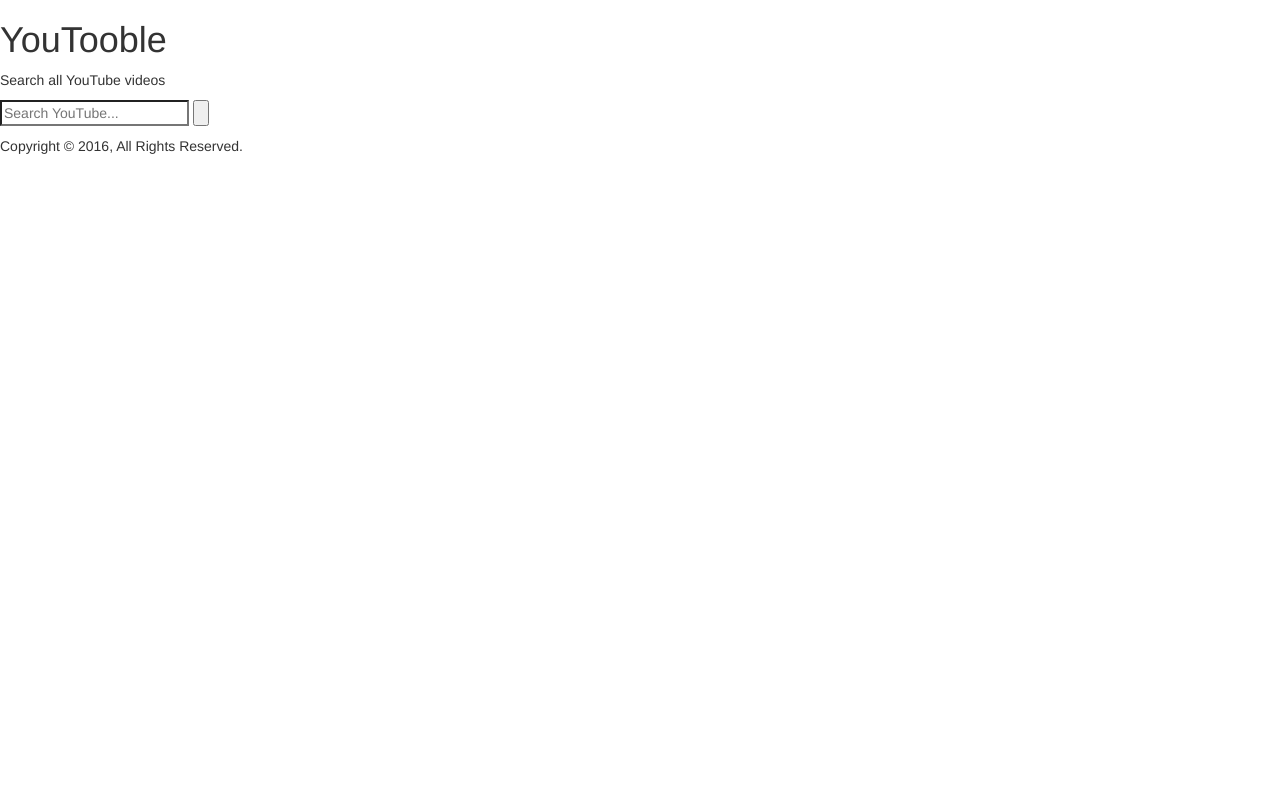
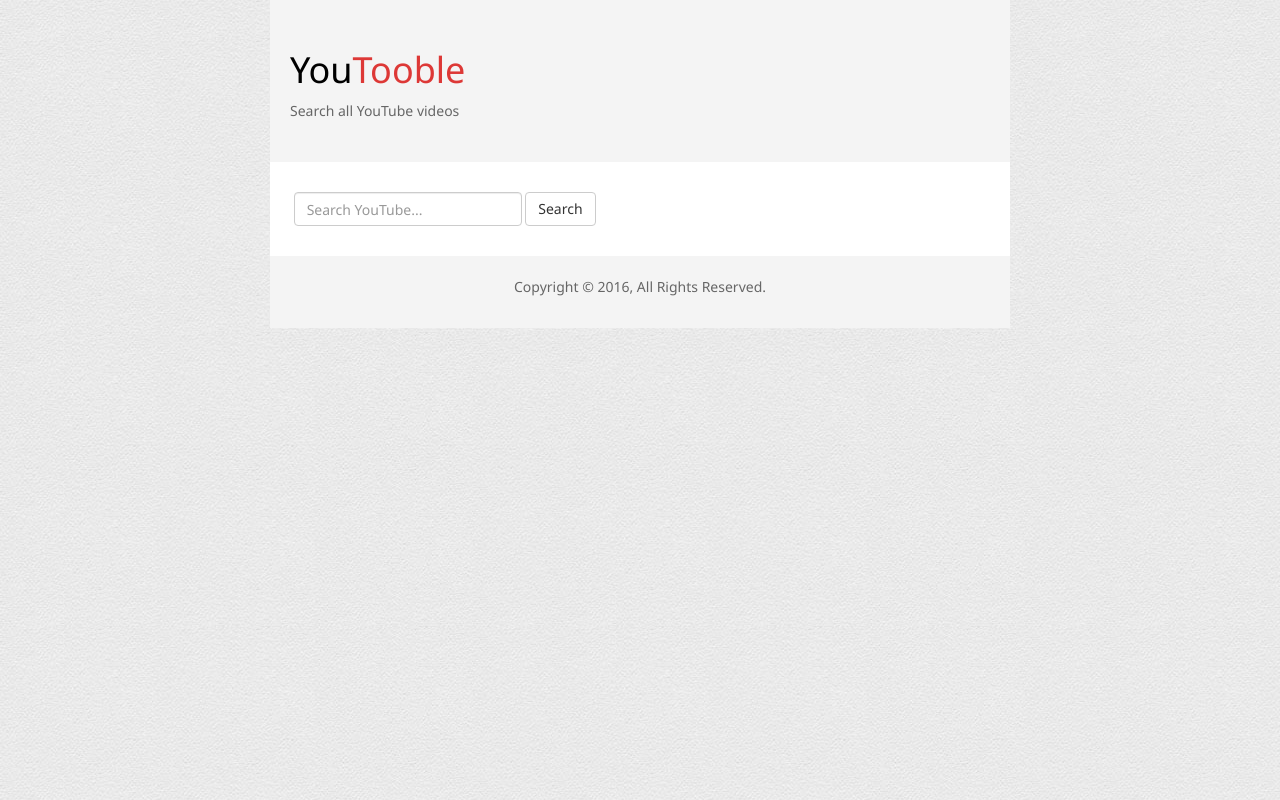
Before and after one commit to methewguda/YouTooble, a plain HTML site: page index.html in a window 1280 px wide. Drawn offline with nearby package versions, Linux system fonts and the light colour scheme.

Commit message:
Added Basic Style

```diff
--- a/css/style.css
+++ b/css/style.css
@@ -0,0 +1,46 @@
+body{
+    font-family: "Segoe UI", sans-serif;
+    line-height: 1.6em;
+    color: #666;
+    background: #e1e1e1 url(../img/creampaper.png);
+    font-size: 14px;
+}
+
+a{
+    color: #333;
+    text-decoration: none;
+}
+
+#container{
+    width: 740px;
+    background: #fff;
+    margin: auto;
+}
+
+.clearfix{
+    clear:both;
+}
+
+header{
+    padding: 30px 20px;
+    background: #f4f4f4;
+}
+
+header h1{
+    color: #000;
+    margin-botom:5px;
+}
+
+header span{
+    color: #dd3836;
+}
+
+section{
+    padding: 30px 20px 20px 20px;
+}
+
+footer{
+    padding: 20px;
+    background: #f4f4f4;
+    text-align: center;
+}
--- a/index.html
+++ b/index.html
@@ -34,10 +34,13 @@
             <p>Search all YouTube videos</p>
         </header>
         <section>
-            <form id="search-form" name="search-form" onsubmit="return search()">
+            <form class="form-inline" id="search-form" name="search-form" onsubmit="return search()">
                 <div class="fieldContainer">
-                    <input type="search" id="query" class="search-field" placeholder="Search YouTube...">
-                    <input type="submit" name="search-btn" id="search-btn" value="">
+                    <div class="form-group">
+                        <label for="query"></label>
+                        <input type="search" class="form-control search-field" id="query" placeholder="Search YouTube...">
+                     </div>
+                    <input type="submit" class="btn btn-default" name="search-btn" id="search-btn" value="Search">
                 </div>
             </form>
             <ul id="results"></ul>
```
Also changed, not shown: img/creampaper.png (added).
